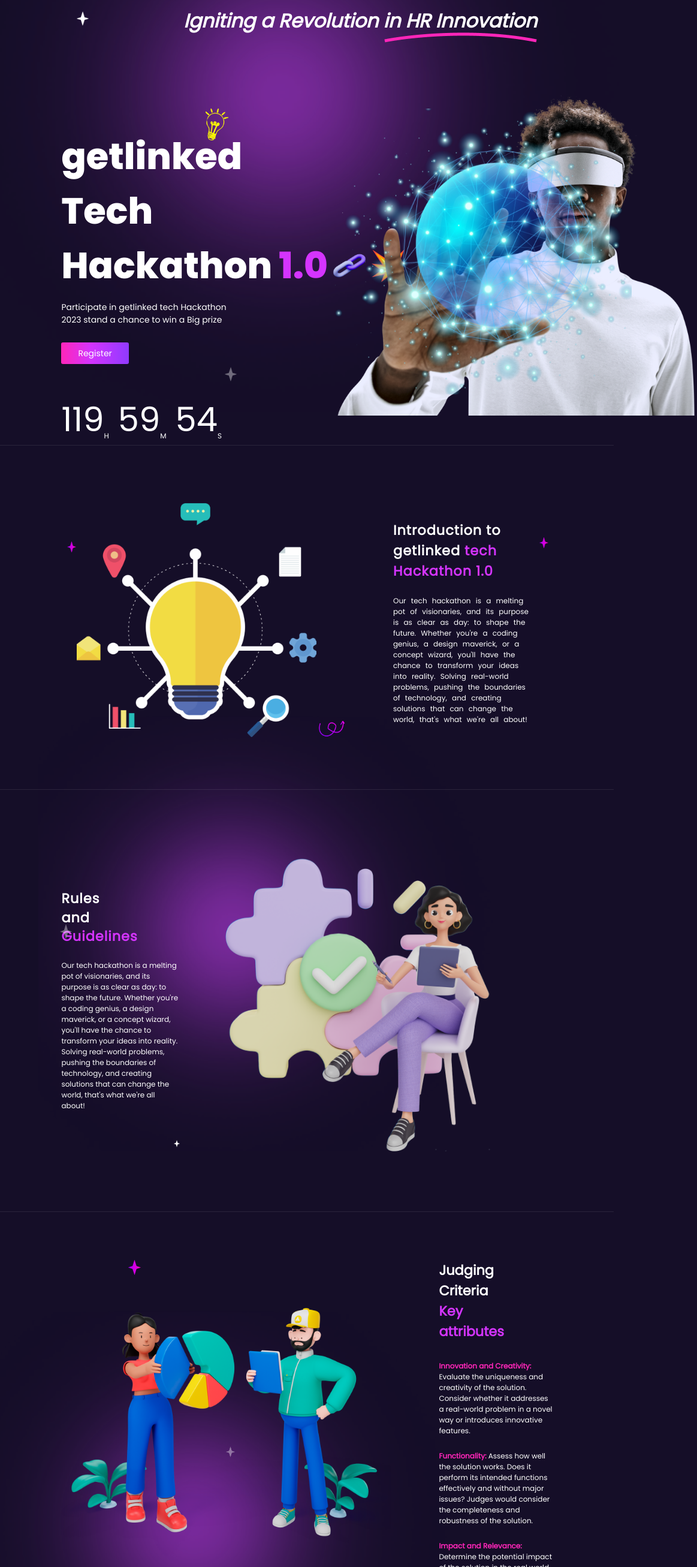
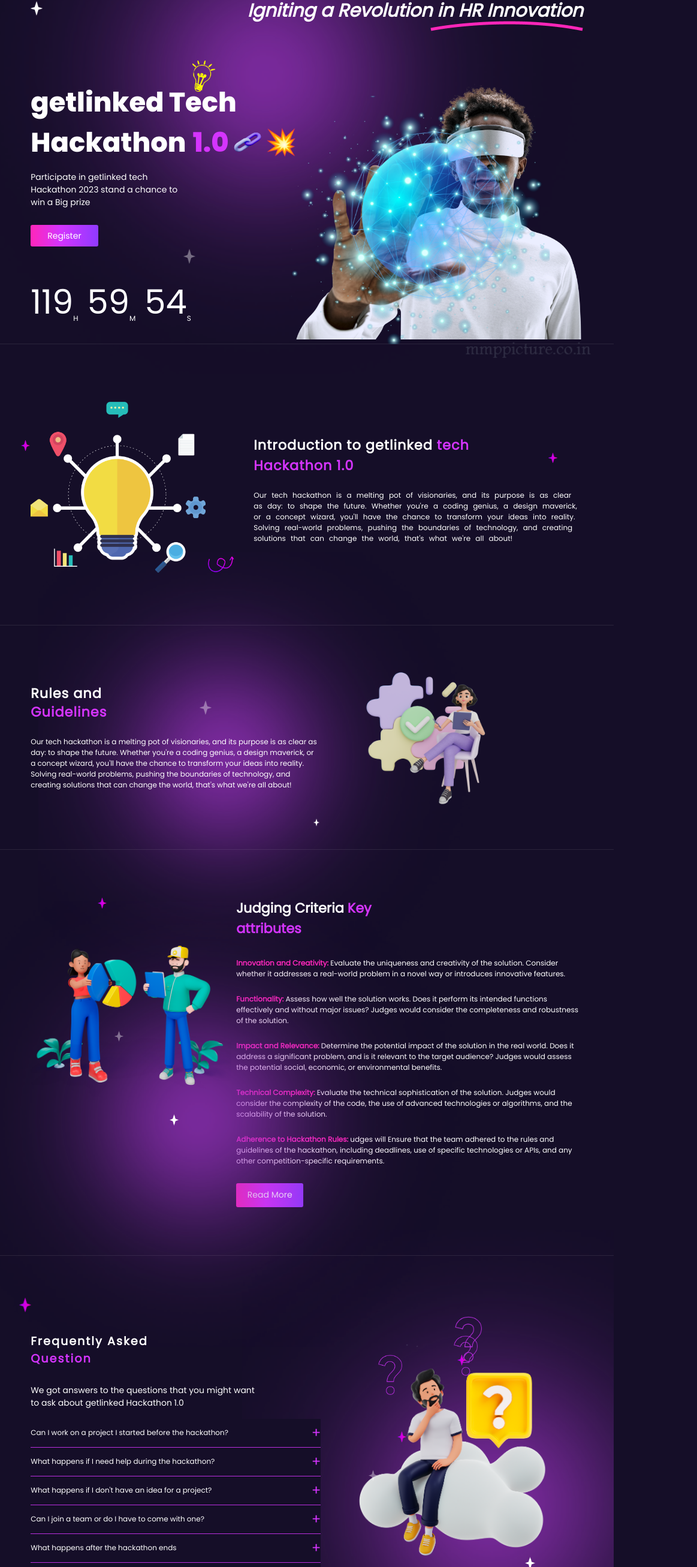
Before and after one commit to collins-cl/hackathon, a React (Vite) app: page / in a window 1024 px wide. Shown: the part 133-2746 px from the top of the page at 60% size, 1163 px wide, since content can reach past the window. Built offline with nearby package versions, Linux system fonts and the light colour scheme.

Commit message:
implemented the contact apis integration

```diff
--- a/src/Components/FAQs/Faq.scss
+++ b/src/Components/FAQs/Faq.scss
@@ -209,3 +209,40 @@
     }
   }
 }
+
+@media screen and (min-width: 769px) and (max-width: 1024px) {
+  .faq {
+    .patch {
+      position: absolute;
+      right: 0;
+      top: -10%;
+      z-index: -1;
+      img {
+        width: 100%;
+      }
+    }
+
+    .wrapper {
+      max-width: 90vw;
+      margin: auto;
+      gap: 3em;
+      .details {
+        height: 100%;
+        width: 100%;
+        .head {
+          width: 50%;
+        }
+        .paragraph {
+          width: 80%;
+        }
+      }
+
+      .image {
+        position: relative;
+        img {
+          width: 90%;
+        }
+      }
+    }
+  }
+}
--- a/src/Components/Hero/Hero.scss
+++ b/src/Components/Hero/Hero.scss
@@ -140,7 +140,7 @@
     .patch {
       margin-top: 0em;
       left: 0;
-      img{
+      img {
         width: 100%;
       }
     }
@@ -238,3 +238,56 @@
     }
   }
 }
+
+@media screen and (min-width: 769px) and (max-width: 1024px) {
+  .hero {
+    .patch {
+      img {
+        width: 100%;
+      }
+    }
+    .intro {
+      max-width: 90vw;
+
+      p {
+        font-size: 1.9em;
+      }
+    }
+
+    .container {
+      max-width: 90vw;
+      margin: auto;
+      float: none;
+      display: flex;
+      justify-content: space-between;
+      margin-top: 6em;
+
+      .box1 {
+        .top {
+          font-size: 2.8em;
+
+          margin-top: 0em;
+
+          .f-p {
+            img {
+              width: 50px;
+            }
+          }
+        }
+      }
+
+      .box2 {
+        position: relative;
+        img {
+          width: 100%;
+        }
+
+        .abs-image {
+          position: absolute;
+          left: 0;
+          width: 100%;
+        }
+      }
+    }
+  }
+}
--- a/src/Components/Navbar/Navbar.scss
+++ b/src/Components/Navbar/Navbar.scss
@@ -35,13 +35,7 @@
             border-radius: 3px;
             outline: none;
             border: none;
-            background: linear-gradient(
-              270deg,
-              #903aff 0%,
-              #d434fe 56.42%,
-              #ff26b9 99.99%,
-              #fe34b9 100%
-            );
+            background: $lineargradient;
             transition: all 0.3s ease-in;
 
             &:hover {
@@ -71,7 +65,7 @@
   }
 }
 
-@media screen and (max-width: 768px) {
+@media screen and (max-width: 1024px) {
   .navbar {
     max-width: 90vw;
     margin: auto;
@@ -123,13 +117,7 @@
               border-radius: 3px;
               outline: none;
               border: none;
-              background: linear-gradient(
-                270deg,
-                #903aff 0%,
-                #d434fe 56.42%,
-                #ff26b9 99.99%,
-                #fe34b9 100%
-              );
+              background: $lineargradient;
             }
           }
 
@@ -156,13 +144,7 @@
               z-index: -1;
               left: 0;
               margin-left: -1px;
-              background: linear-gradient(
-                270deg,
-                #903aff 0%,
-                #d434fe 56.42%,
-                #ff26b9 99.99%,
-                #fe34b9 100%
-              );
+              background: $lineargradient;
             }
           }
         }
--- a/src/Components/Overview/Overview.scss
+++ b/src/Components/Overview/Overview.scss
@@ -422,3 +422,88 @@
     }
   }
 }
+
+@media screen and (min-width: 769px) and (max-width: 1024px) {
+  .overview {
+    .introduction {
+      .wrapper {
+        width: 90vw;
+        gap: 5em;
+
+        .img {
+          position: relative;
+
+          img {
+            width: 100%;
+          }
+        }
+      }
+    }
+
+    .rules {
+      .patchs {
+        img {
+          width: 80%;
+        }
+      }
+      .wrapper {
+        display: flex;
+        justify-content: space-between;
+        align-items: center;
+        max-width: 90vw;
+        margin: auto;
+        padding: 3em 0;
+
+        .details {
+          width: 100%;
+        }
+
+        .girl {
+          img {
+            width: 70%;
+          }
+        }
+      }
+    }
+
+    .criteria {
+      .patch {
+        position: absolute;
+        img {
+          width: 80%;
+          margin-top: 5em;
+        }
+      }
+      .wrapper {
+        display: flex;
+        align-items: flex-start;
+        gap: 4em;
+        max-width: 90vw;
+
+        .image {
+          position: relative;
+          margin-top: 5em;
+
+          .top {
+            position: absolute;
+            top: 0;
+            margin-top: -5em;
+            left: 0;
+            margin-left: 7em;
+            width: 15px;
+          }
+
+          img {
+            width: 120%;
+          }
+        }
+
+        .details {
+          .head {
+            width: 40%;
+          }
+        }
+      }
+    }
+  }
+}
--- a/src/Components/Privacy/Privacy.scss
+++ b/src/Components/Privacy/Privacy.scss
@@ -5,7 +5,7 @@
   border-bottom: $borderBottom;
   position: relative;
 
-  .lens5{
+  .lens5 {
     position: absolute;
     bottom: -10%;
     width: 450px;
@@ -25,7 +25,7 @@
     width: 15px;
   }
 
-  .third-purple{
+  .third-purple {
     position: absolute;
     left: 60%;
     top: 60%;
@@ -55,7 +55,7 @@
     width: 15px;
   }
 
-  .third-white{
+  .third-white {
     position: absolute;
     left: 30%;
     width: 15px;
@@ -178,7 +178,7 @@
 
 @media screen and (max-width: 768px) {
   .privacy {
-    .lens5{
+    .lens5 {
       position: absolute;
       bottom: -10%;
       width: 100%;
@@ -257,3 +257,51 @@
     }
   }
 }
+
+@media screen and (min-width: 769px) and (max-width: 1024px) {
+  .privacy {
+    .lens5 {
+      position: absolute;
+      bottom: -10%;
+      width: 80%;
+    }
+
+    .wrapper {
+      max-width: 90vw;
+      margin: auto;
+      display: flex;
+      align-items: center;
+      justify-content: space-around;
+
+      .left {
+        width: 100%;
+
+        .section {
+          margin-top: 2em;
+          border-radius: 5px;
+          border: 1px solid #d434fe;
+          background: rgba(217, 217, 217, 0.03);
+          padding: 3em 2em;
+        }
+      }
+
+      .right {
+        position: relative;
+
+        img{
+          width: 100%;
+        }
+
+        .lock {
+          position: absolute;
+          width: 80%;
+          right: 0;
+          margin-right: 1em;
+          top: 0;
+          margin-top: -5em;
+          z-index: -1;
+        }
+      }
+    }
+  }
+}
--- a/src/Components/Prizes/Prize.scss
+++ b/src/Components/Prizes/Prize.scss
@@ -172,7 +172,6 @@
   .prize {
     padding: 7em 0;
 
-
     .lens1 {
       position: absolute;
       z-index: -1;
@@ -188,7 +187,6 @@
       left: -15%;
       width: 100%;
     }
-
 
     .box {
       width: 100%;
@@ -258,3 +256,79 @@
     }
   }
 }
+
+@media screen and (min-width: 769px) and (max-width: 1024px) {
+  .prize {
+    .lens1 {
+      position: absolute;
+      z-index: -1;
+      top: 0;
+      right: 0;
+      width: 30%;
+    }
+
+    .lens2 {
+      position: absolute;
+      z-index: -1;
+      margin-top: -8em;
+      width: 80%;
+    }
+
+    .box {
+      width: 100%;
+      .div {
+        .title {
+          width: 40%;
+          margin-left: 38%;
+          flex-direction: column;
+        }
+      }
+      .wrapper {
+        display: flex;
+        max-width: 90vw;
+        margin: auto;
+
+        .image {
+          position: relative;
+          img{width: 100%;}
+        }
+
+        .details {
+          display: flex;
+          flex-direction: column;
+
+          .ranks {
+            display: flex;
+            align-items: center;
+            gap: 1em;
+            margin-top: 8em;
+
+            img {
+              width: 100%;
+              margin-top: -4em;
+            }
+
+            div {
+              color: $primarycolor;
+            }
+          }
+
+          .container2 {
+            p {
+              width: 50%;
+              line-height: 1.3;
+            }
+            img {
+              width: 100%;
+              margin-top: -6em;
+            }
+
+            div {
+              color: $primarycolor;
+            }
+          }
+        }
+      }
+    }
+  }
+}
--- a/src/Components/Timeline/Timeline.scss
+++ b/src/Components/Timeline/Timeline.scss
@@ -171,8 +171,6 @@
 }
 
 @media screen and (max-width: 768px) {
-  @import "../fontColors.scss";
-
   .timeline {
     padding: 5em 0;
     border-bottom: $borderBottom;
@@ -304,3 +302,83 @@
     }
   }
 }
+
+@media screen and (min-width: 769px) and (max-width: 1024px) {
+  .timeline {
+    .wrapper {
+      max-width: 90vw;
+      margin: auto;
+
+      .content {
+        width: 80%;
+        margin: auto;
+        margin-top: 7em;
+        position: relative;
+
+        .first {
+          position: relative;
+          width: 100%;
+          display: flex;
+          justify-content: space-between;
+          align-items: center;
+          gap: 3em;
+
+          div {
+            width: 33.33%;
+          }
+
+          .date {
+            text-align: left;
+            font-size: 15px;
+          }
+
+          .right-container {
+            font-size: 12px;
+            position: relative;
+
+            &::before {
+              content: "";
+              height: 4em;
+              width: 3px;
+              background-color: $primarycolor;
+              position: absolute;
+              right: 0;
+              margin-right: -9em;
+              margin-top: -3em;
+            }
+          }
+        }
+
+        .second {
+          margin-top: 3em;
+
+          .left-container {
+            font-size: 12px;
+            position: relative;
+
+            &::before {
+              content: "";
+              height: 4em;
+              width: 3px;
+              background-color: $primarycolor;
+              position: absolute;
+              left: 0;
+              margin-left: -9.3em;
+              margin-top: -2em;
+            }
+
+            h4 {
+              color: $primarycolor;
+              margin-bottom: 5px;
+            }
+          }
+        }
+
+        .third {
+          margin-top: 3em;
+          position: relative;
+        }
+      }
+    }
+  }
+}
```
Lines whose indentation alone changed are shown as unchanged.
